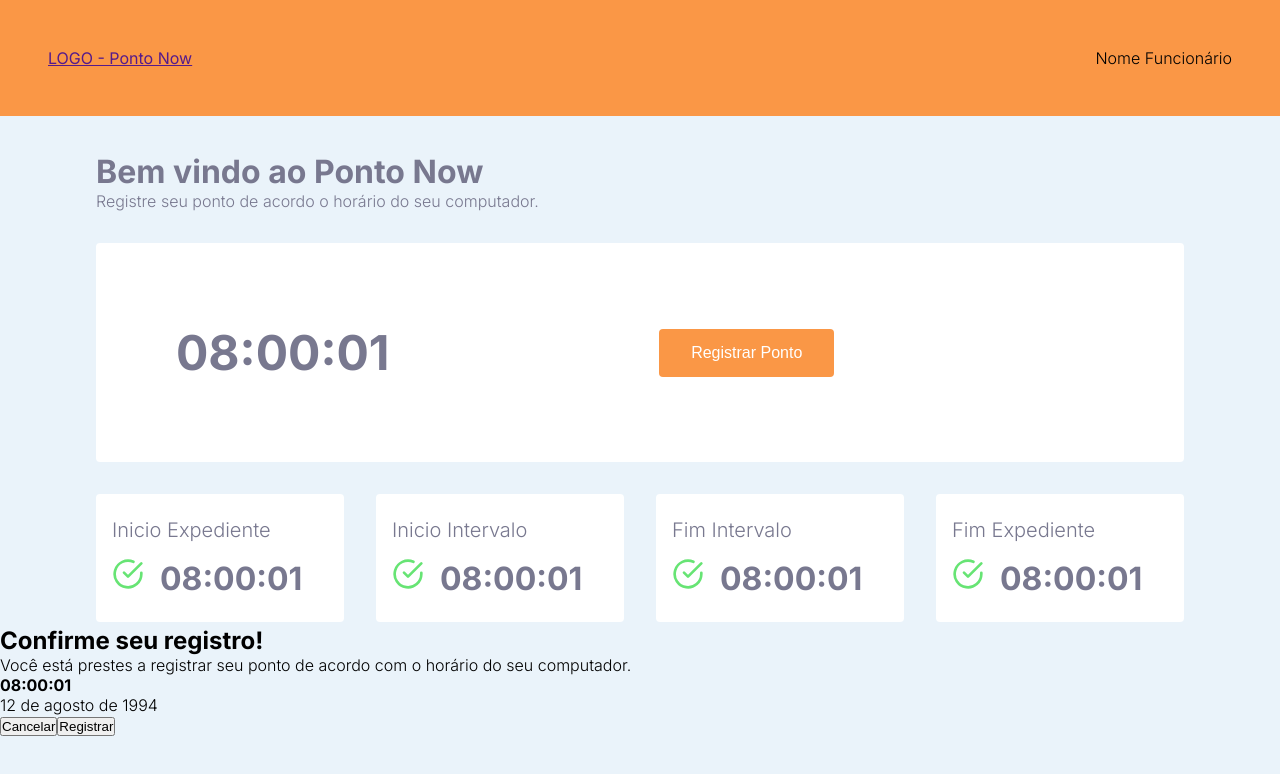
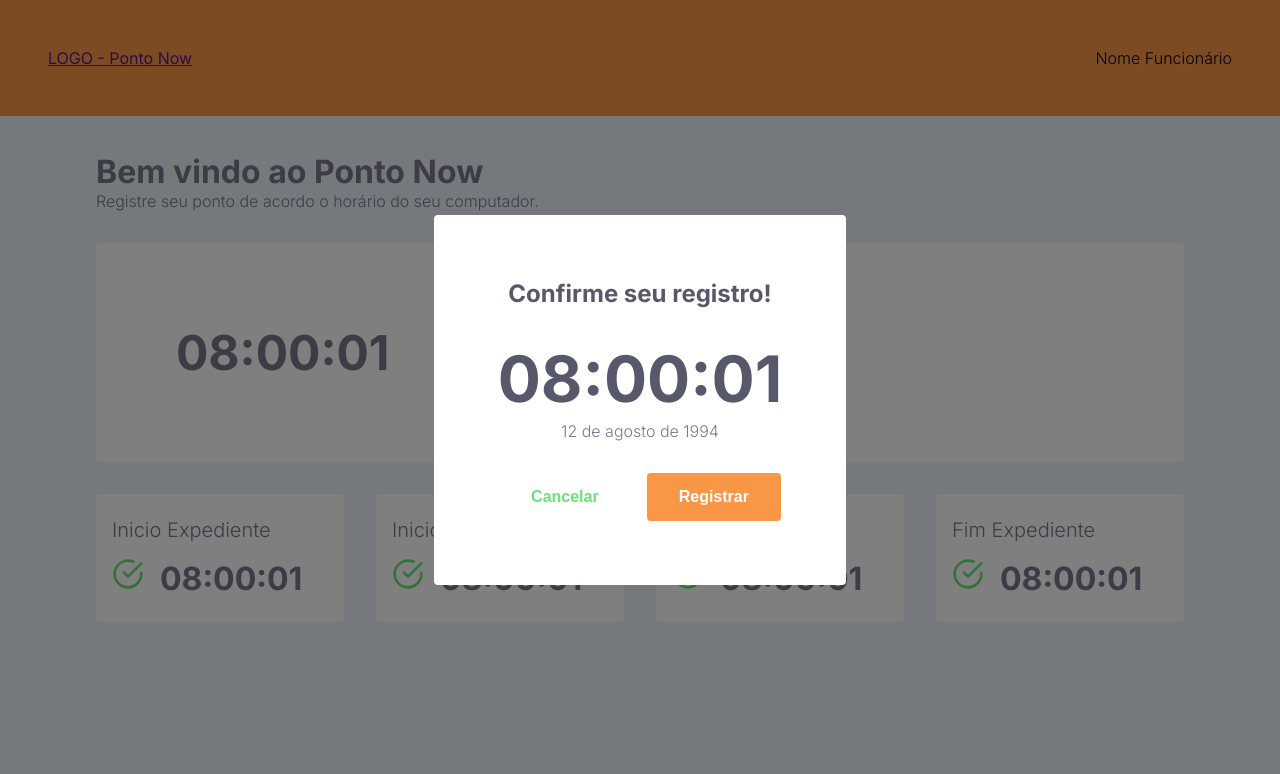
Before and after one commit to jorgelucasalima/pontonow, a React (Create React App) app: page /batidaponto in a window 1280 px wide. Both pictures are taken after a click on the button "Registrar Ponto". Shown: the top 774 px of the page. Built offline with nearby package versions, Linux system fonts and the light colour scheme.

Commit message:
modal estilizado

```diff
--- a/src/components/BodyPonto/styles.js
+++ b/src/components/BodyPonto/styles.js
@@ -40,11 +40,6 @@ export const ContentBatida = styled.div`
     &:hover {
       filter: brightness(0.9);
     }
-
-    img {
-      height: 1rem;
-      width: 1rem;
-    }
   }
 `
 
--- a/src/components/ModalBatidaPonto/index.jsx
+++ b/src/components/ModalBatidaPonto/index.jsx
@@ -1,5 +1,6 @@
 import {Container} from './styles'
 import Modal from 'react-modal'
+import { Link } from 'react-router-dom'
 
 
 
@@ -8,15 +9,14 @@ export function ModalBatidaPonto(props) {
     <Modal
       isOpen={props.isOpen}
       onRequestClose={props.onRequestClose}
-      overlayClassName="Overlay"
-      className="Modal"
+      overlayClassName="react-modal-overlay"
+      className="eact-modal-content"
     >
       <Container>
         <h2>Confirme seu registro!</h2>
-        <p>Você está prestes a registrar seu ponto de acordo com o horário do seu computador.</p>
         <strong>08:00:01</strong>
         <p>12 de agosto de 1994</p>
-        <button>Cancelar</button>
+        <button className='cancelar' onClick={props.onRequestClose}>Cancelar</button>
         <button>Registrar</button>
       </Container>
     </Modal>
--- a/src/components/ModalBatidaPonto/styles.js
+++ b/src/components/ModalBatidaPonto/styles.js
@@ -2,4 +2,50 @@ import styled from 'styled-components';
 
 export const Container = styled.div`
 
+  padding: 4rem 4rem;
+  background: var(--fundo-header);
+  border-radius: 0.25rem;
+  color: var(--texto);
+  text-align: center;
+
+  h2 {
+    color:var(--texto-escuro);
+    margin-bottom: 2rem;
+  }
+
+  strong {
+    font-size: 4rem;
+    color:var(--texto-escuro);
+  }
+
+  p{
+    margin-top: 0.25rem;
+    font-size: 1rem;
+  }
+
+  button {
+    background: var(--laranga-button);
+    font-size: 1rem;
+    font-weight: bold;
+    color: #FFFFFF;
+    border: 0;
+    padding: 0 2rem;
+    height: 3rem;
+    border-radius: 0.25rem;
+    transition: filter 0.2s;
+
+    margin-top: 2rem;
+
+    &:hover {
+      filter: brightness(0.9);
+    }
+  }
+
+  .cancelar {
+    background: var(--fundo-header);
+    color: var(--check-verde);
+    margin-right: 1rem;
+    font-weight: bold;
+  }
+
 `;
--- a/src/styles/global.js
+++ b/src/styles/global.js
@@ -10,6 +10,7 @@ const EstiloGlobal = createGlobalStyle`
     --texto: #78788F;
     --texto-escuro: #58586B;
     --check-verde: #67E474;
+    --cordefundo: #F0F2F5;
   }
 
   * {
@@ -53,6 +54,26 @@ const EstiloGlobal = createGlobalStyle`
     cursor: not-allowed;
   }
 
+  .react-modal-overlay {
+    background: rgba(0, 0, 0, 0.5);
+    position: fixed;
+    top: 0;
+    bottom: 0;
+    right: 0;
+    left: 0;
+    display: flex;
+    align-items: center;
+    justify-content: center;
+  }
+  .react-modal-content {
+    width: 90%;
+    max-width: 600px;
+    background: var(--cordefundo);
+    padding: 2rem;
+    position: relative;
+    border-radius: 0.25rem;
+  }
+
 
 `
 export default EstiloGlobal
```
